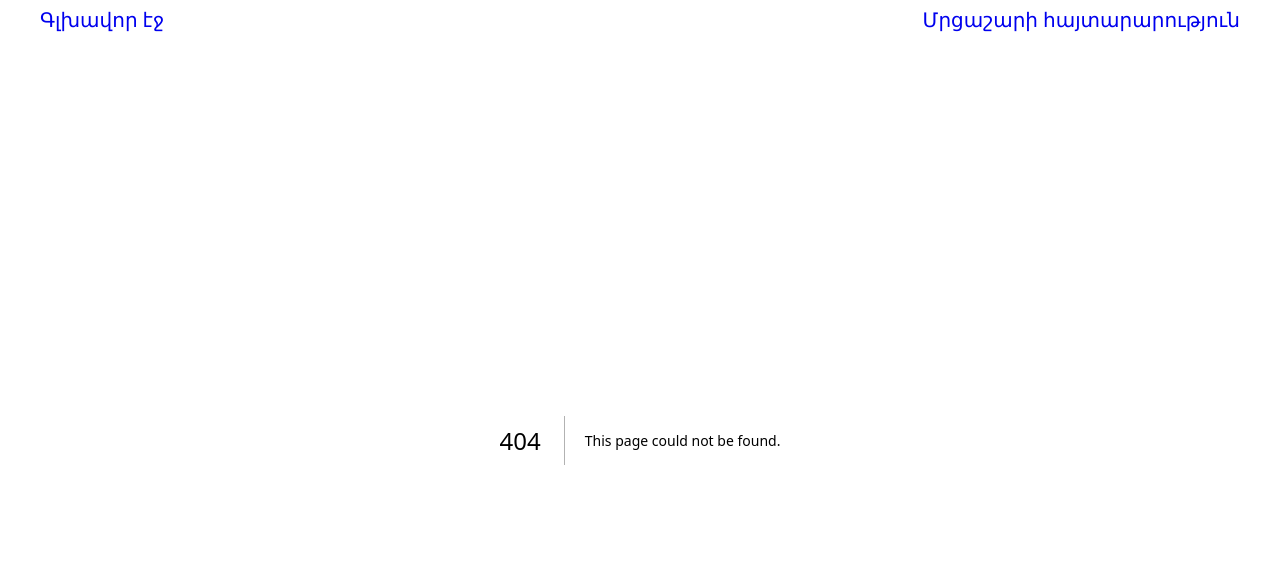
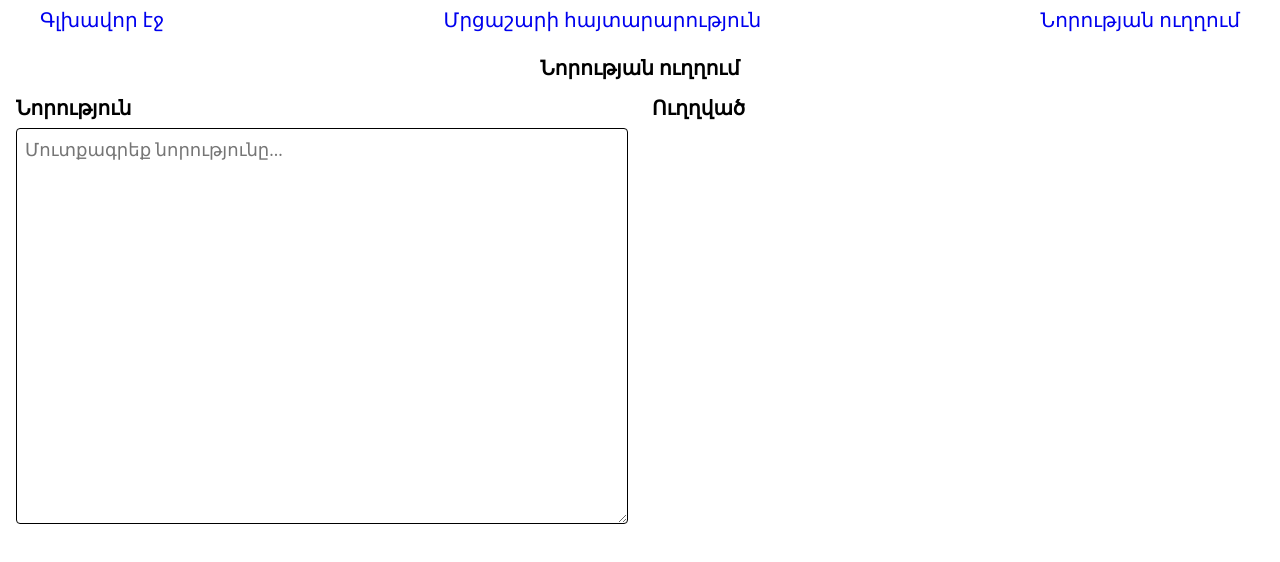
Before and after one commit to Ararat-chess-federation/news-generator, a Next.js app: page /news-corrector in a window 1280 px wide. Before the commit this address had no page. Shown: the top 562 px of the page. Built offline with nearby package versions, Linux system fonts and the light colour scheme.

Commit message:
feat: add news corrector

```diff
--- /dev/null
+++ b/app/news-corrector/NewsCorrector.css
@@ -0,0 +1,28 @@
+.corrector-layout {
+  display: flex;
+  gap: 24px;
+  padding: 16px;
+  align-items: flex-start;
+}
+
+.corrector-section {
+  flex: 1;
+  display: flex;
+  flex-direction: column;
+  gap: 8px;
+}
+
+.corrector-section label {
+  font-weight: bold;
+}
+
+.corrector-section textarea {
+  width: 100%;
+  padding: 8px;
+  font-size: 18px;
+  font-family: inherit;
+  resize: vertical;
+  border: 1px solid black;
+  border-radius: 4px;
+  line-height: 1.5;
+}
--- /dev/null
+++ b/app/news-corrector/page.tsx
@@ -0,0 +1,33 @@
+"use client";
+
+import { useState } from "react";
+import TextForCopy from "../../src/components/textForCopy/TextForCopy";
+import correctText from "../../src/helpers/correctText";
+import "./NewsCorrector.css";
+
+export default function NewsCorrector() {
+  const [input, setInput] = useState("");
+  const corrected = correctText(input);
+
+  return (
+    <main>
+      <h2>Նորության ուղղում</h2>
+      <div className="corrector-layout">
+        <div className="corrector-section">
+          <label htmlFor="news-input">Նորություն</label>
+          <textarea
+            id="news-input"
+            value={input}
+            onChange={(e) => setInput(e.target.value)}
+            placeholder="Մուտքագրեք նորությունը..."
+            rows={14}
+          />
+        </div>
+        <div className="corrector-section">
+          <label>Ուղղված</label>
+          {corrected.trim() && <TextForCopy text={corrected} />}
+        </div>
+      </div>
+    </main>
+  );
+}
--- a/src/components/textForCopy/TextForCopy.css
+++ b/src/components/textForCopy/TextForCopy.css
@@ -2,6 +2,7 @@
   margin-top: 16px;
   border: 1px solid black;
   padding: 8px;
+  white-space: pre-wrap;
 }
 
 .copy_button {
--- a/src/constants/nav.ts
+++ b/src/constants/nav.ts
@@ -7,4 +7,8 @@ export const navigation = [
     link: "/tournament-ad",
     title: "Մրցաշարի հայտարարություն",
   },
+  {
+    link: "/news-corrector",
+    title: "Նորության ուղղում",
+  },
 ];
--- /dev/null
+++ b/src/helpers/correctText.ts
@@ -0,0 +1,16 @@
+export default function correctText(text: string) {
+    return text.replace(/Մարզիչ/g, "մարզիչ")
+        .replace(/\([ \t]+/g, "(")
+        .replace(/[ \t]+\)/g, ")")
+        .replace(/(\S)\(/g, "$1 (")
+        .replace(/[ \t]*՝[ \t]*/g, "՝ ")
+        .replace(/՝ (?=\n|$)/gm, "՝")
+        .replace(/[ \t]*,[ \t]*/g, ", ")
+        .replace(/, (?=\n|$)/gm, ",")
+        .replace(/[ \t]*։[ \t]*/g, "։ ")
+        .replace(/։ (?=\n|$)/gm, "։")
+        .replace(/[ \t]+/g, " ")
+        .split("\n")
+        .map((line) => line.trim())
+        .join("\n");
+}
```
